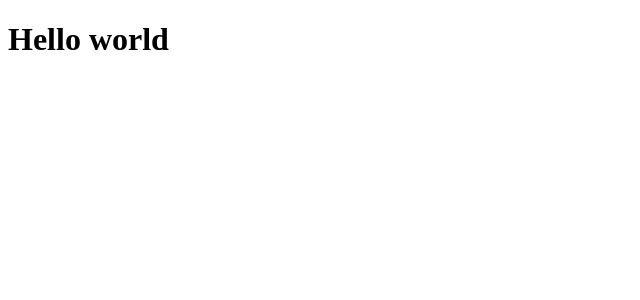
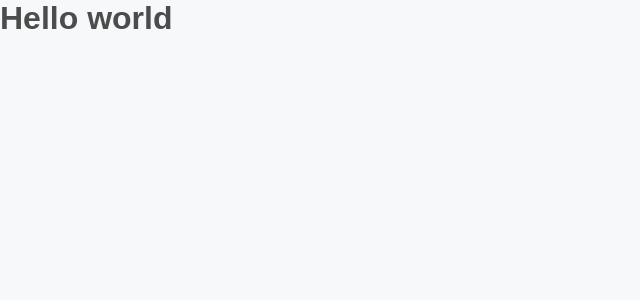
Before and after one commit to eduardovaillant/podcastr, a Next.js app: page / in a window 1280 px wide. Shown: the top 300 px of the page, without its empty margins (0-640 px from the left). Built offline with nearby package versions, Linux system fonts and the light colour scheme.

Commit message:
feat: add sass and global styles

```diff
--- a/package.json
+++ b/package.json
@@ -10,7 +10,8 @@
   "dependencies": {
     "next": "10.1.3",
     "react": "17.0.2",
-    "react-dom": "17.0.2"
+    "react-dom": "17.0.2",
+    "sass": "^1.32.11"
   },
   "devDependencies": {
     "@types/node": "^14.14.41",
--- a/pages/_app.tsx
+++ b/src/pages/_app.tsx
@@ -1,3 +1,5 @@
+import '../styles/global.scss'
+
 function MyApp({ Component, pageProps }) {
   return <Component {...pageProps} />
 }
--- /dev/null
+++ b/src/styles/global.scss
@@ -0,0 +1,62 @@
+:root {
+  --white: #FFF;
+
+  --gray-50: #F7F8FA;
+  --gray-100: #E6E8EB;
+  --gray-200: #AFB2B1;
+  --gray-500: #808080;
+  --gray-800: #494D4B;
+
+  --green-500: #04D361;
+
+  --purple-300: #9F75FF;
+  --purple-400: #9164FA;
+  --purple-500: #8257E5;
+  --purple-800: #6F48C9;
+}
+
+
+* {
+  margin: 0;
+  padding: 0;
+  box-sizing: border-box;
+}
+
+@media(max-width: 1080px) {
+  html {
+    font-size: 93.75%;
+  }
+}
+
+@media(max-width: 720px) {
+  html {
+    font-size: 87.5%;
+  }
+}
+
+body {
+  background: var(--gray-50);
+}
+
+body, input, textarea, button {
+  font: 500, 1rem, Inter, sans-serif;
+  color: var(--gray-500);
+}
+
+h1, h2, h3, h4, h5, h6 {
+  font-weight: 600;
+  font-family: Lexend, sans-serif;
+  color: var(--gray-800);
+}
+
+h1 {
+  font-size: 2rem;
+}
+
+h2 {
+  font-size: 1.5rem;
+}
+
+button {
+  cursor: pointer;
+}
```
Also changed, not shown: src/pages/index.tsx (renamed from pages/index.tsx), 1 other file (tests, documents, lock files or other folders).
